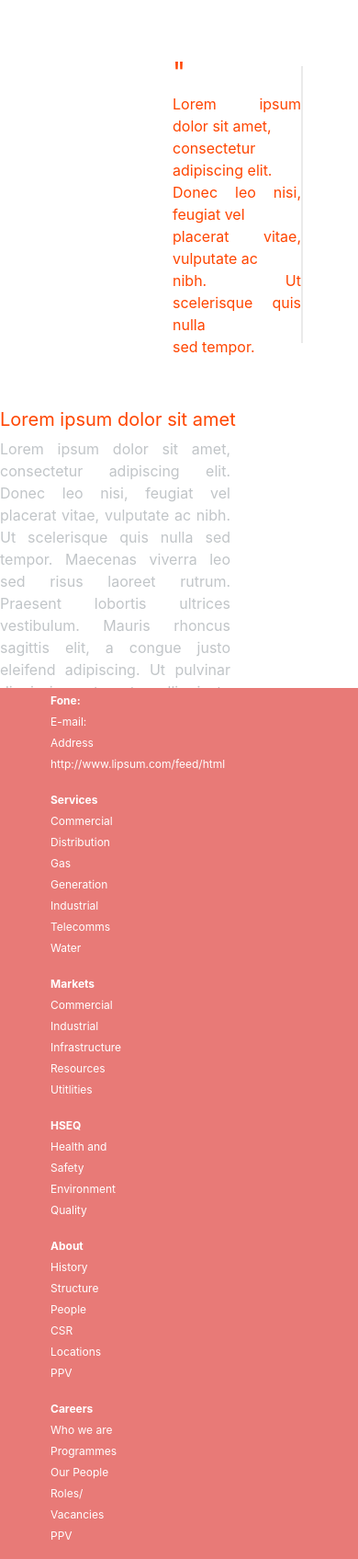
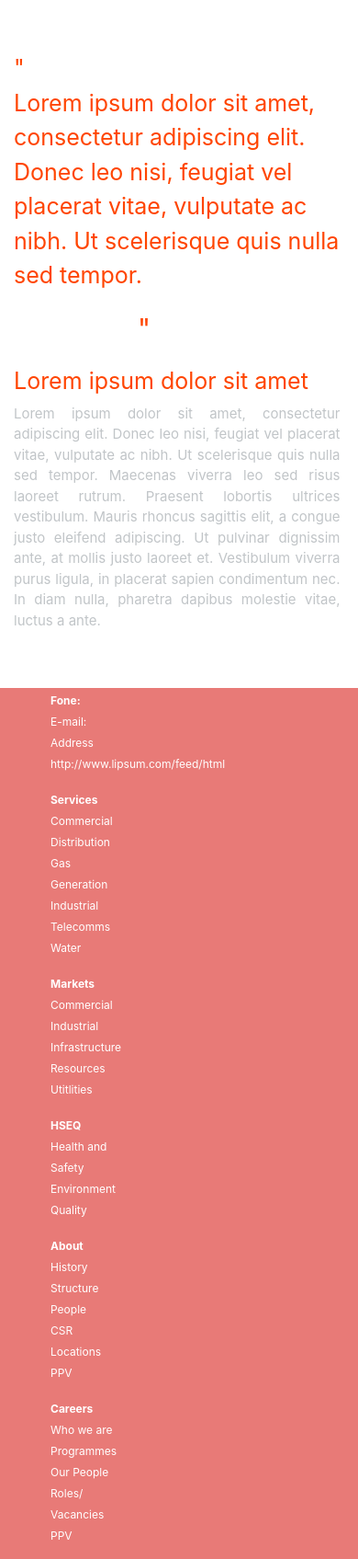
Before and after one commit to marinepimenta/sitemap, a Jekyll site: the page index.html, which Jekyll copies as it is, in a window 390 px wide, cut to the strip 704-2399 px from the top of the page. Shown: the whole strip at 92% size. Built offline with Jekyll 4.4.1, drawn with Linux system fonts in a browser that asks for light colours; nearby versions of some CDN libraries.

Commit message:
Third. Media queries for mobiles applied.

```diff
--- a/assets/css/style.css
+++ b/assets/css/style.css
@@ -1,4 +1,5 @@
-/* OS MEDIA QUERY TEM QUE ESTAR EMBAIXO DE CADA ELEMENTO QUE DEVE MUDAR PARA SER RESPONSIVO*/
+/* CÓDIGO CSS DO SITE DESKTOP */
+/* OS MEDIA QUERY ESTÃO ABAIXO */
 
 #que {
     background-image: url(../img/imagemfundo.png);
@@ -16,14 +17,6 @@
     padding-bottom: 0px;
 }
 
-/* CÓDIGO RESPONSIVO DO PARAGRAFO */
-@media screen and (max-width: 375px) {
-    #que .paragrafo {
-     padding-top: 0px;
-    padding-left: 0px;
-    }
-}
-/* FIM CÓDIGO RESPONSIVO DO PARAGRAFO */
 
 
 #que .texto {
@@ -33,21 +26,6 @@
 
 }
 
-
-
-/* CÓDIGO RESPONSIVO DO TEXTO */
-@media screen and (max-width: 375px) {
-    #que .texto {
-     padding-top: 0px;
-    padding-left: 0px;
-    font-size: 15px;
-    }
-}
-/* FIM CÓDIGO RESPONSIVO DO TEXTO */
-
-
-
-
 #que .menu {
     color:white;
     padding-top: 30px;
@@ -55,15 +33,7 @@
     list-style: none;
 
 }
-/* CÓDIGO RESPONSIVO DO MENU */
-@media screen and (max-width: 375px) {
-    #que .menu {
-     padding-top: 0px;
-    padding-left: 0px;
-    }
-}
 
-/* FIM CÓDIGO RESPONSIVO DO MENU*/
 
 
 .menu li {
@@ -101,24 +71,6 @@
     font-size: 20px;
 }
 
-
-/* CÓDIGO RESPONSIVO TITULO LARANJA */
-@media screen and (max-width: 375px) {
-   #conteudo .tituloLaranja {
-    float: right;
-    padding-bottom: 500px;
-    margin: 0px;
-    font-size: 10px;
-}
-
-}
-
-/* FIM CÓDIGO RESPONSIVO TITULO LARANJA */
-
-
-
-
-
 #conteudo .textoConteudo {
     color: #C1C5C8;
     margin: 0px;
@@ -128,8 +80,6 @@
 
 
 }
-
-
 
 
 #conteudo .virgula1 {
@@ -142,23 +92,6 @@
 }
 
 
-
-/* CÓDIGO RESPONSIVO VIRGULA 1 */
-@media screen and (max-width: 375px) {
-    #conteudo .virgula1 {
-
-    color:orangered;
-    font-size: 30px;
-    margin:0px;
-    width: 90%;
-    padding-left: 2px;
-}
-
-}
-
-/* FIM CÓDIGO RESPONSIVO DO VIRGULA 1*/
-
-
 #conteudo .virgula2 {
     color:orangered;
     font-size: 30px;
@@ -167,49 +100,11 @@
 
 }
 
-
-
-/* CÓDIGO RESPONSIVO VIRGULA 2 */
-@media screen and (max-width: 375px) {
-    #conteudo .virgula2 {
-    color:orangered;
-    font-size: 30px;
-    margin:0px;
-    padding-left: 150px;
-
-}
-
-}
-
-/* FIM CÓDIGO RESPONSIVO DO VIRGULA 2*/
-
-
-
-
-
-
 #conteudo .textoLaranja {
     color: orangered;
     padding-left: 188px;
 
 }
-
-
-
-/* CÓDIGO RESPONSIVO TEXTO LARANJA */
-@media screen and (max-width: 375px) {
-    #conteudo .textoLaranja {
-    color: orangered;
-    padding-left: 10px;
-    font-size: 12px;
-}
-
-}
-
-/* FIM CÓDIGO RESPONSIVO DO TEXTO LARANJA */
-
-
-
 
 #conteudo .linha-vertical {
   height: 300px; /*Altura da linha*/
@@ -217,9 +112,6 @@
   float: right;
   margin-right: 60px;
   color:#EAEAEA;
-
-
-
 
 }
 
@@ -235,3 +127,127 @@
     list-style: none;
 
 }
+
+
+/* CÓDIGO CSS DO SITE DESKTOP */
+
+
+/* MEDIA QUERY PARA CELULARES MAX 375 */
+
+/* CÓDIGO RESPONSIVO DO PARAGRAFO */
+@media screen and (max-width: 414px) {
+    #que .paragrafo {
+     padding-top: 0px;
+    padding-left: 0px;
+    }
+}
+/* FIM CÓDIGO RESPONSIVO DO PARAGRAFO */
+
+
+
+/* CÓDIGO RESPONSIVO DO TEXTO */
+@media screen and (max-width: 414px) {
+    #que .texto {
+     padding-top: 0px;
+    padding-left: 0px;
+    font-size: 15px;
+    }
+}
+/* FIM CÓDIGO RESPONSIVO DO TEXTO */
+
+
+/* CÓDIGO RESPONSIVO DO MENU */
+@media screen and (max-width: 414px) {
+    #que .menu {
+     padding-top: 0px;
+    padding-left: 0px;
+    }
+}
+
+/* FIM CÓDIGO RESPONSIVO DO MENU*/
+
+/* CÓDIGO RESPONSIVO TITULO LARANJA */
+@media screen and (max-width: 414px) {
+   #conteudo .tituloLaranja {
+    padding-top: 0px;
+    font-size: 25px;
+       padding-left: 15px;
+}
+
+}
+
+/* FIM CÓDIGO RESPONSIVO TITULO LARANJA */
+
+/* CÓDIGO RESPONSIVO VIRGULA 1 */
+@media screen and (max-width: 414px) {
+    #conteudo .virgula1 {
+
+    color:orangered;
+    font-size: 25px;
+    margin:0px;
+    width: 90%;
+    padding-left: 15px;
+
+}
+
+}
+
+/* FIM CÓDIGO RESPONSIVO DO VIRGULA 1*/
+
+/* CÓDIGO RESPONSIVO VIRGULA 2 */
+@media screen and (max-width: 414px) {
+    #conteudo .virgula2 {
+    color:orangered;
+    font-size: 30px;
+    margin:0px;
+    padding-left: 150px;
+        padding-bottom: 0px;
+
+}
+
+}
+
+/* FIM CÓDIGO RESPONSIVO DO VIRGULA 2*/
+
+/* CÓDIGO RESPONSIVO TEXTO LARANJA */
+@media screen and (max-width: 414px) {
+    #conteudo .textoLaranja {
+    color: orangered;
+    padding-left: 15px;
+    padding-top: 0px;
+        font-size: 25px;
+
+}
+
+}
+
+/* FIM CÓDIGO RESPONSIVO DO TEXTO LARANJA */
+
+/* CÓDIGO RESPONSIVO DA LINHA */
+@media screen and (max-width: 414px) {
+    #conteudo .linha-vertical {
+      display: none;
+
+}
+
+}
+
+/* FIM CÓDIGO RESPONSIVO DA LINHA */
+
+
+/* CÓDIGO RESPONSIVO TEXTO CONTEUDO */
+@media screen and (max-width: 414px) {
+   #conteudo .textoConteudo {
+    color: #C1C5C8;
+    margin: 0px;
+    text-align: justify;
+    width: 95%;
+    font-size: 15px;
+   padding-right: 0px;
+    padding-left: 15px;
+
+}
+
+}
+
+/* FIM CÓDIGO RESPONSIVO TEXTO CONTEUDO */
```
